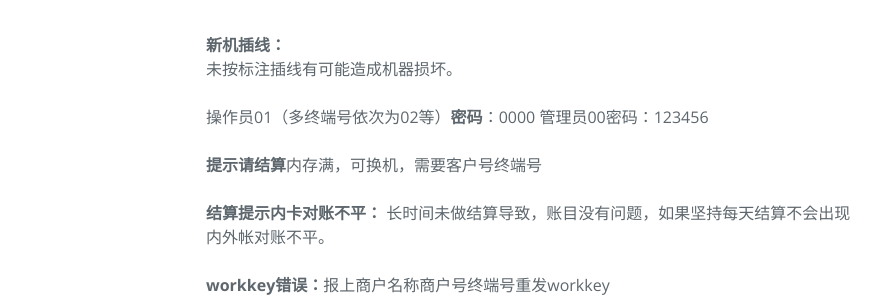
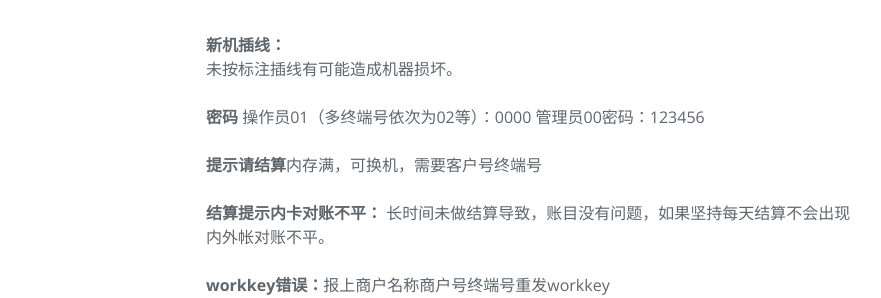
Before and after one commit to hebbank/jekyll, a Jekyll site: the page built from _posts/2017-03-31-cj.md, in a window 1280 px wide and 900 px high. Shown: the part 297-595 px from the top of the window, without its empty margins (109-990 px from the left). Built offline with Jekyll 4.4.1, drawn with Linux system fonts in a browser that asks for light colours; nearby versions of some CDN libraries.

Commit message:
Update 常见问题

```diff
--- a/_posts/2017-03-31-cj.md
+++ b/_posts/2017-03-31-cj.md
@@ -7,7 +7,7 @@ categories: 常见问题
 **新机插线：**
 未按标注插线有可能造成机器损坏。
 
-操作员01（多终端号依次为02等）**密码**：0000 管理员00密码：123456
+**密码**  操作员01（多终端号依次为02等）：0000 管理员00密码：123456
 
 **提示请结算**内存满，可换机，需要客户号终端号
 
```
